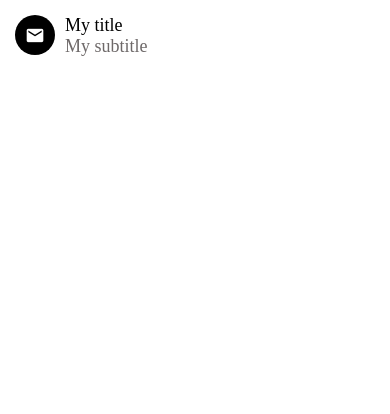
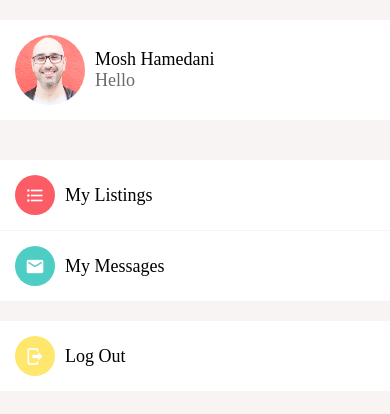
Before and after one commit to IJEMIN/react-native-ts-playground, a React Native app: screen / in a window 390 px wide. Shown: the top 414 px of the page. Built offline with nearby package versions, Linux system fonts and the light colour scheme.

Commit message:
Building the Account Screen

```diff
--- a/App.tsx
+++ b/App.tsx
@@ -6,15 +6,10 @@
 import Screen from "./app/components/Screen";
 import Icon from "./app/components/Icon";
 import ListItem from "./app/components/ListItem";
+import AccountScreen from "./app/screens/AccountScreen";
 
 export default function App() {
   return (
-    <Screen>
-      <ListItem
-        title="My title"
-        subTitle="My subtitle"
-        ImageComponent={<Icon  name="email"/>}
-      ></ListItem>
-    </Screen>
+    <AccountScreen />
   );
 }
--- a/app/components/ListItem.tsx
+++ b/app/components/ListItem.tsx
@@ -5,7 +5,6 @@
   Image,
   TouchableOpacity,
   GestureResponderEvent,
-  ImageSourcePropType,
 } from "react-native";
 import AppText from "./AppText";
 import colors from "../config/colors";
@@ -14,29 +13,30 @@
   GestureHandlerRootView,
 } from "react-native-gesture-handler";
 
+
 interface ListItemProps {
   title: string;
   subTitle?: string; // 선택적으로 사용할 수 있도록 `?` 추가
-  image?: ImageSourcePropType; // ImageSourcePropType으로 이미지 타입 설정
+  image?: any; // 이미지는 선택적으로 사용할 수 있도록 `?` 추가
   onPress?: (event: GestureResponderEvent) => void; // onPress는 선택적이며 함수 타입
   renderRightActions?: () => React.ReactNode; // 오른쪽 액션을 렌더링하는 함수, 선택적
-  ImageComponent?: any; // 이미지 컴포넌트, 선택적
+  IconComponent?: React.ReactNode; // 아이콘 컴포넌트, 선택적
 }
 
 const ListItem: React.FC<ListItemProps> = ({
   title,
   subTitle,
   image,
-  ImageComponent,
+  IconComponent,
   onPress,
   renderRightActions,
 }) => {
   return (
     <GestureHandlerRootView>
       <Swipeable renderRightActions={renderRightActions}>
-        <TouchableOpacity underlayColor={colors.light} onPress={onPress}>
+        <TouchableOpacity onPress={onPress}>
           <View style={styles.container}>
-            {ImageComponent}
+            {IconComponent}
             {image && <Image style={styles.image} source={image} />}
             <View style={styles.detailsContainer}>
               <AppText style={styles.title}>{title}</AppText>
@@ -55,6 +55,8 @@
   container: {
     flexDirection: "row",
     padding: 15,
+    backgroundColor: colors.white,
+
   },
   detailsContainer: {
     marginLeft: 10,
--- a/app/components/Screen.tsx
+++ b/app/components/Screen.tsx
@@ -5,11 +5,12 @@
 // default prop
 interface ScreenProps {
     children: React.ReactNode;
+    style ?: object;
 }
 
-const Screen: React.FC<ScreenProps> = ({children}) => {
+const Screen: React.FC<ScreenProps> = ({children, style}) => {
     return (
-        <SafeAreaView style={styles.screen}>
+        <SafeAreaView style={[styles.screen,style]}>
             {children}
         </SafeAreaView>
     );
--- /dev/null
+++ b/app/screens/AccountScreen.tsx
@@ -0,0 +1,76 @@
+import React from "react";
+import Screen from "../components/Screen";
+import ListItem from "../components/ListItem";
+import { StyleSheet, View, FlatList } from "react-native";
+import colors from "../config/colors";
+import Icon from "../components/Icon";
+import ListItemSeperator from "../components/ListItemSeperator";
+
+interface AccountScreenProps {}
+
+const menuItems = [
+    {
+        title: "My Listings",
+        icon: {
+            name: "format-list-bulleted",
+            backgroundColor: colors.primary,
+        },
+    },
+    {
+        title: "My Messages",
+        icon: {
+            name: "email",
+            backgroundColor: colors.secondary,
+        },
+    }
+]
+
+const AccountScreen: React.FC<AccountScreenProps> = ({}) => {
+  return (
+    <Screen style={styles.screen}>
+        <View style={styles.container}>
+            <ListItem
+                title="Mosh Hamedani"
+                subTitle="Hello"
+                image={require("../assets/mosh.jpg")}
+            />
+        </View>
+        <View style={styles.container}>
+            <FlatList
+                data={menuItems}
+                keyExtractor={(menuItem) => menuItem.title}
+                renderItem={({ item }) => (
+                    <ListItem
+                        title={item.title}
+                        IconComponent={
+                            <Icon
+                                name={item.icon.name}
+                                backgroundColor={item.icon.backgroundColor}
+                            />
+                        }
+                    />
+                )}
+                ItemSeparatorComponent={ListItemSeperator}
+            />
+        </View>
+        <ListItem
+            title="Log Out"
+            IconComponent={
+                <Icon name="logout" backgroundColor="#ffe66d" />
+            }
+        />
+    </Screen>
+  );
+};
+
+const styles = StyleSheet.create({
+    container: {
+        marginVertical: 20,
+    },
+    screen : {
+        backgroundColor: colors.light,
+    }
+
+});
+
+export default AccountScreen;
```
